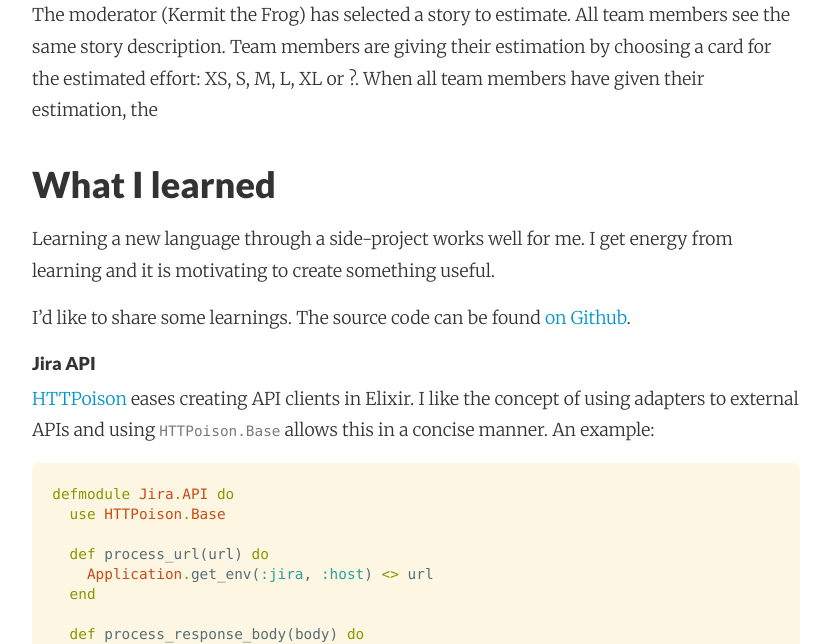
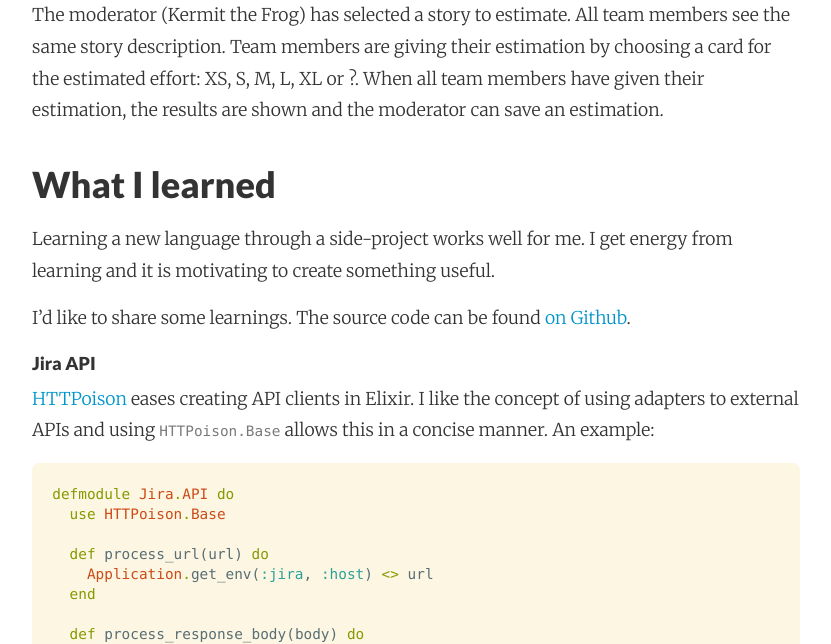
Before and after one commit to adri/adri.github.io, a Jekyll site: the page built from _posts/2017-07-05-learning-elixir-first-side-project.md, in a window 1280 px wide and 900 px high, scrolled down 2727 px, cut to the strip 256-900 px from the top of the window. Shown: the whole strip, without its empty margins (224-1055 px from the left). Built offline with Jekyll 4.4.1, drawn with Linux system fonts in a browser that asks for light colours; nearby versions of some CDN libraries; comment, search, counter and statistics services are not loaded.

Commit message:
Autocommit from wiki

```diff
--- a/_posts/2017-07-05-learning-elixir-first-side-project.md
+++ b/_posts/2017-07-05-learning-elixir-first-side-project.md
@@ -44,7 +44,7 @@
 
 <iframe width="560" height="315" src="https://www.youtube.com/embed/uEaGnlmUaWE" frameborder="0" allowfullscreen style="margin: 0 auto"></iframe>
 
-The moderator (Kermit the Frog) has selected a story to estimate. All team members see the same story description. Team members are giving their estimation by choosing a card for the estimated effort: XS, S, M, L, XL or ?. When all team members have given their estimation, the
+The moderator (Kermit the Frog) has selected a story to estimate. All team members see the same story description. Team members are giving their estimation by choosing a card for the estimated effort: XS, S, M, L, XL or ?. When all team members have given their estimation, the results are shown and the moderator can save an estimation.
 
 ### What I learned
 Learning a new language through a side-project works well for me. I get energy from learning and it is motivating to create something useful.
```
